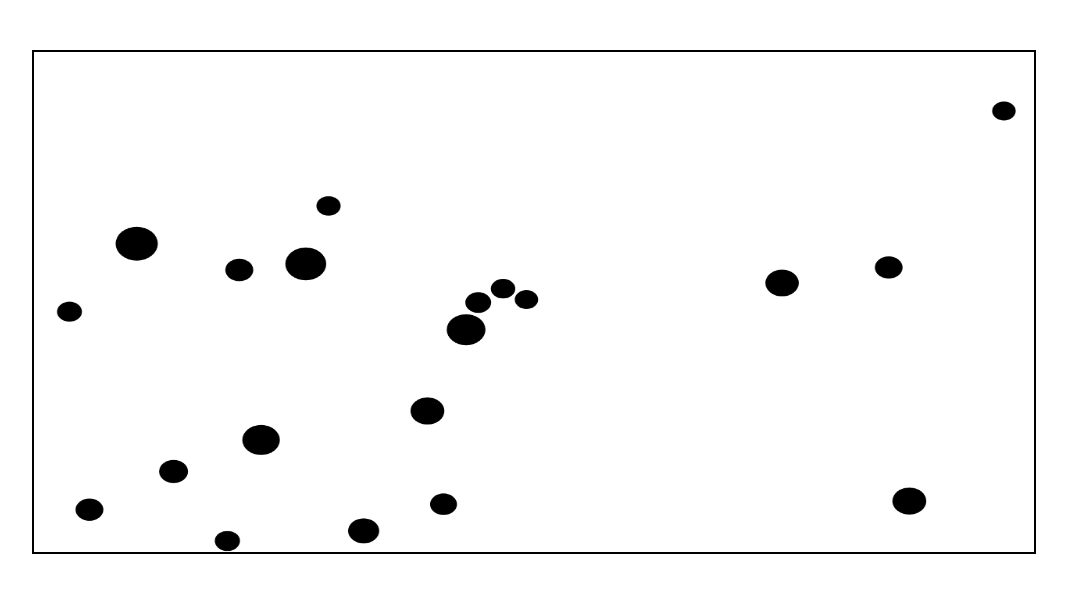
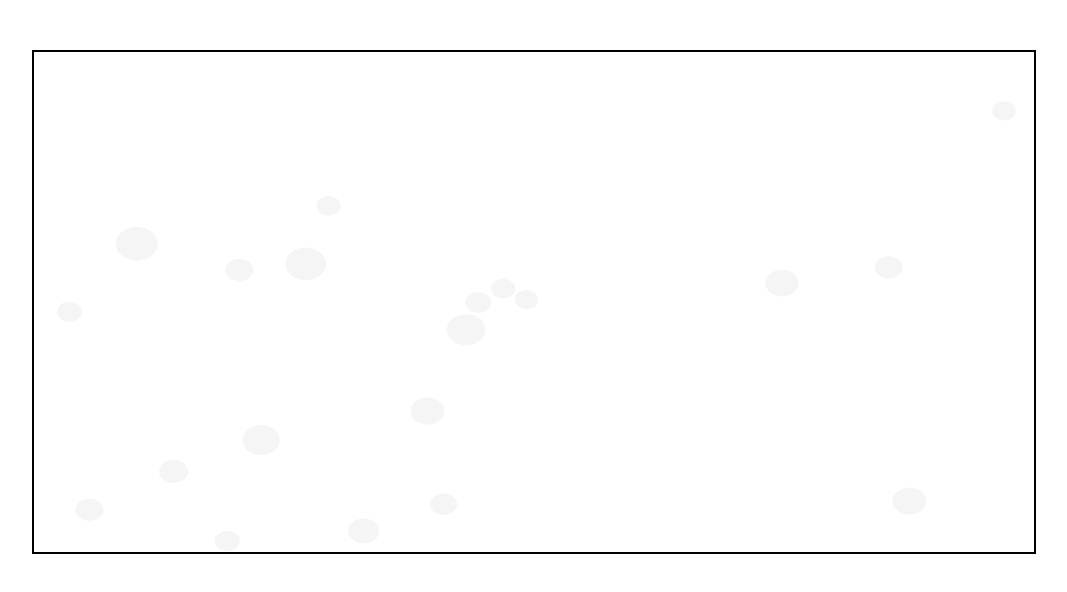
Before and after one commit to Southbig/we-ar_practice, a website with bundled scripts: page one_ball_bounce/index.html in a window 1280 px wide. Shown: the whole page, without its empty margins (106-1173 px from the left). Built offline with nearby package versions, Linux system fonts and the light colour scheme.

Commit message:
ball bounce

```diff
--- a/one_ball_bounce/app.js
+++ /dev/null
@@ -1,100 +0,0 @@
-import { Ball } from './ball.js';
-
-
-class App {
-  constructor() {
-    this.canvas = document.querySelector('canvas')
-    this.ctx = this.canvas.getContext('2d')
-
-    // this.stageWidth = 1000;
-    // this.stageHeight = 500;
-
-    this.stageWidth = document.body.clientWidth;
-    this.stageHeight = document.body.clientHeight;
-
-    this.canvas.width = this.stageWidth;
-    this.canvas.height = this.stageHeight;
-
-    // this.ball = new Ball(this.stageWidth, this.stageHeight, 15, 10);
-    this.balls = [];
-
-    // 공만들기
-    for (let i = 0; i < 20; i++) {
-      this.ball = new Ball(this.stageWidth, this.stageHeight, Math.random() * i + 15, Math.random() * Math.sqrt(i) + 5);
-      this.balls.push(this.ball)
-    }
-
-    window.requestAnimationFrame(this.animate)
-
-  }
-
-
-
-  animate = () => {
-    window.requestAnimationFrame(this.animate);
-    this.ctx.clearRect(0, 0, this.stageWidth, this.stageHeight);
-    // 공 시작지점
-    // for (let i = 0; i < 20; i++) {
-    //   this.balls[i].draw(this.ctx, this.stageWidth, this.stageHeight);
-    // }
-    for (let i = 0; i < this.balls.length; i++) {
-      const ball_1 = this.balls[i];
-
-      for (let j = 0; j < this.balls.length; j++) {
-        const ball_2 = this.balls[j];
-
-        if (i !== j) {
-          const d = Math.sqrt(
-            Math.pow(ball_1.x - ball_2.x, 2) + Math.pow(ball_1.y - ball_2.y, 2)
-          );
-          if (d <= ball_1.radius + ball_2.radius) {
-            const r = Math.atan2(ball_1.y - ball_2.y, ball_1.x - ball_2.x);
-
-            const m1 = 5
-            const m2 = 5
-
-            const v1 = ball_1.vector();
-            const v2 = ball_2.vector();
-
-            const t1 = ball_1.theta();
-            const t2 = ball_2.theta();
-
-            const x =
-              (v1 * Math.cos(t1 - r) * (m1 - m2) +
-                (2 * m2 * v2 * Math.cos(t2 - r)) / (m1 + m2)) *
-              Math.cos(r) +
-              v1 * Math.sin(t1 - r) * Math.cos(r + Math.PI / 2);
-
-            const y =
-              (v1 * Math.cos(t1 - r) * (m1 - m2) +
-                (2 * m2 * v2 * Math.cos(t2 - r)) / (m1 + m2)) *
-              Math.sin(r) +
-              v1 * Math.sin(t1 - r) * Math.sin(r + Math.PI / 2);
-
-            const x_ =
-              (v2 * Math.cos(t2 - r) * (m2 - m1) +
-                (2 * m1 * v1 * Math.cos(t1 - r)) / (m2 + m1)) *
-              Math.cos(r) +
-              v2 * Math.sin(t2 - r) * Math.cos(r + Math.PI / 2);
-
-            const y_ =
-              (v2 * Math.cos(t2 - r) * (m2 - m1) +
-                (2 * m1 * v1 * Math.cos(t1 - r)) / (m2 + m1)) *
-              Math.sin(r) +
-              v2 * Math.sin(t2 - r) * Math.sin(r + Math.PI / 2);
-
-            ball_1.update(x, y);
-            ball_2.update(x_, y_);
-          }
-        }
-      }
-      this.balls[i].draw(this.ctx, this.stageWidth, this.stageHeight);
-    }
-  }
-
-}
-
-
-window.onload = () => {
-  new App();
-}
--- /dev/null
+++ b/one_ball_bounce/app.ts
@@ -0,0 +1,109 @@
+import { Ball } from './ball';
+
+
+class App {
+  canvas: HTMLCanvasElement;
+  ctx: CanvasRenderingContext2D;
+  stageWidth: number;
+  stageHeight: number;
+
+  balls: Array<Ball>;
+
+  ball: Ball;
+
+  constructor() {
+
+    this.canvas = document.querySelector('canvas')
+    this.ctx = this.canvas.getContext('2d')
+
+    // this.stageWidth = 1000;
+    // this.stageHeight = 500;
+
+    this.stageWidth = document.body.clientWidth;
+    this.stageHeight = document.body.clientHeight;
+
+    this.canvas.width = this.stageWidth;
+    this.canvas.height = this.stageHeight;
+
+    // this.ball = new Ball(this.stageWidth, this.stageHeight, 15, 10);
+    this.balls = [];
+
+    // 공만들기
+    for (let i = 0; i < 20; i++) {
+      this.ball = new Ball(this.stageWidth, this.stageHeight, Math.random() * i + 15, Math.random() * Math.sqrt(i) + 5);
+      this.balls.push(this.ball)
+    }
+
+    window.requestAnimationFrame(this.animate)
+  }
+
+
+
+  animate = () => {
+    window.requestAnimationFrame(this.animate);
+    this.ctx.clearRect(0, 0, this.stageWidth, this.stageHeight);
+    // 공 시작지점
+    // for (let i = 0; i < 20; i++) {
+    //   this.balls[i].draw(this.ctx, this.stageWidth, this.stageHeight);
+    // }
+    for (let i = 0; i < this.balls.length; i++) {
+      const ball_1:Ball = this.balls[i];
+
+      for (let j = 0; j < this.balls.length; j++) {
+        const ball_2:Ball = this.balls[j];
+
+        if (i !== j) {
+          const d:number = Math.sqrt(
+            Math.pow(ball_1.x - ball_2.x, 2) + Math.pow(ball_1.y - ball_2.y, 2)
+          );
+          if (d <= ball_1.radius + ball_2.radius) {
+            const r:number = Math.atan2(ball_1.y - ball_2.y, ball_1.x - ball_2.x);
+
+            const m1:number = 5;
+            const m2:number = 5;
+
+            const v1:number = ball_1.vector();
+            const v2:number = ball_2.vector();
+
+            const t1:number = ball_1.theta();
+            const t2:number = ball_2.theta();
+
+            const x:number =
+              (v1 * Math.cos(t1 - r) * (m1 - m2) +
+                (2 * m2 * v2 * Math.cos(t2 - r)) / (m1 + m2)) *
+              Math.cos(r) +
+              v1 * Math.sin(t1 - r) * Math.cos(r + Math.PI / 2);
+
+            const y:number =
+              (v1 * Math.cos(t1 - r) * (m1 - m2) +
+                (2 * m2 * v2 * Math.cos(t2 - r)) / (m1 + m2)) *
+              Math.sin(r) +
+              v1 * Math.sin(t1 - r) * Math.sin(r + Math.PI / 2);
+
+            const x_:number =
+              (v2 * Math.cos(t2 - r) * (m2 - m1) +
+                (2 * m1 * v1 * Math.cos(t1 - r)) / (m2 + m1)) *
+              Math.cos(r) +
+              v2 * Math.sin(t2 - r) * Math.cos(r + Math.PI / 2);
+
+            const y_:number =
+              (v2 * Math.cos(t2 - r) * (m2 - m1) +
+                (2 * m1 * v1 * Math.cos(t1 - r)) / (m2 + m1)) *
+              Math.sin(r) +
+              v2 * Math.sin(t2 - r) * Math.sin(r + Math.PI / 2);
+
+            ball_1.update(x, y);
+            ball_2.update(x_, y_);
+          }
+        }
+      }
+      this.balls[i].draw(this.ctx, this.stageWidth, this.stageHeight);
+    }
+  }
+
+}
+
+
+window.onload = () => {
+  new App();
+}
--- a/one_ball_bounce/ball.js
+++ /dev/null
@@ -1,61 +0,0 @@
-export class Ball {
-  constructor(stageWidth, stageHeight, radius, speed) {
-
-    // 원의 반지름
-    this.radius = radius;
-
-    // x, y축으로 얼마나 이동할 것인가, 속도
-    this.vx = speed;
-    this.vy = speed;
-
-    // 원의 크기
-    const diameter = this.radius * 2;
-
-    //draw 공의 시작지점 정하는 x,y 값
-    this.x = Math.random() * (stageWidth - (diameter))
-    this.y = Math.random() * (stageHeight - (diameter))
-  }
-
-  vector() {
-    return Math.sqrt(this.vx * this.vx + this.vy * this.vy);
-  }
-
-  theta() {
-    return Math.atan2(this.vy, this.vx);
-  }
-
-  update(vx, vy) {
-    this.vx = vx;
-    this.vy = vy;
-  }
-
-  draw(ctx, stageWidth, stageHeight) {
-
-    this.x += this.vx;
-    this.y += this.vy;
-    ctx.fillstyle = '#f5f5f5'
-
-    this.bounce(stageWidth, stageHeight);
-    // this.check()
-
-    ctx.beginPath(); // 새로운 경로를 만든다
-    ctx.arc(this.x, this.y, this.radius, 0, 2 * Math.PI); // 원을 그린다
-    ctx.fill(); // 채운다
-  }
-
-  bounce(stageWidth, stageHeight) {
-    this.minX = this.radius;
-    this.minY = this.radius;
-    this.maxX = stageWidth - this.radius;
-    this.maxY = stageHeight - this.radius;
-
-
-    if (this.x <= this.minX || this.x >= this.maxX) {
-      this.vx *= -1;
-      this.x += this.vx;
-    } else if (this.y <= this.minY || this.y >= this.maxY) {
-      this.vy *= -1;
-      this.y += this.vy;
-    }
-  }
-}
--- /dev/null
+++ b/one_ball_bounce/ball.ts
@@ -0,0 +1,71 @@
+export class Ball {
+  radius: number;
+  vx: number;
+  vy: number;
+  x: number;
+  y: number;
+  minX:number;
+  minY:number;
+  maxX:number;
+  maxY:number;
+  constructor(stageWidth: number, stageHeight: number, radius: number, speed: number) {
+
+    // 원의 반지름
+    this.radius = radius;
+
+    // x, y축으로 얼마나 이동할 것인가, 속도
+    this.vx = speed;
+    this.vy = speed;
+
+    // 원의 크기
+    const diameter:number = this.radius * 2;
+
+    //draw 공의 시작지점 정하는 x,y 값
+    this.x = Math.random() * (stageWidth - (diameter))
+    this.y = Math.random() * (stageHeight - (diameter))
+  }
+
+  vector(): number {
+    return Math.sqrt(this.vx * this.vx + this.vy * this.vy);
+  }
+
+  theta(): number {
+    return Math.atan2(this.vy, this.vx);
+  }
+
+  update(vx: number, vy: number) {
+    this.vx = vx;
+    this.vy = vy;
+  }
+
+  draw(ctx: CanvasRenderingContext2D, stageWidth: number, stageHeight: number) {
+
+    this.x += this.vx;
+    this.y += this.vy;
+    // ctx.fillstyle = '#f5f5f5'
+    ctx.fillStyle =  '#f5f5f5'
+
+    this.bounce(stageWidth, stageHeight);
+    // this.check()
+
+    ctx.beginPath(); // 새로운 경로를 만든다
+    ctx.arc(this.x, this.y, this.radius, 0, 2 * Math.PI); // 원을 그린다
+    ctx.fill(); // 채운다
+  }
+
+  bounce(stageWidth: number, stageHeight: number) {
+    this.minX = this.radius;
+    this.minY = this.radius;
+    this.maxX = stageWidth - this.radius;
+    this.maxY = stageHeight - this.radius;
+
+
+    if (this.x <= this.minX || this.x >= this.maxX) {
+      this.vx *= -1;
+      this.x += this.vx;
+    } else if (this.y <= this.minY || this.y >= this.maxY) {
+      this.vy *= -1;
+      this.y += this.vy;
+    }
+  }
+}
--- a/one_ball_bounce/index.html
+++ b/one_ball_bounce/index.html
@@ -1,13 +1,13 @@
 <html lang="en">
 <head>
   <meta charset="UTF-8">
-  <meta http-equiv="X-UA-Compatible" content="IE=edge">
-  <meta name="viewport" content="width=device-width, initial-scale=1.0">
+  <meta http-equiv="X-UA-Compatible" content="IE=edge",chrome=1">
+  <meta name="viewport" content="width=device-width, initial-scale=1.0", maximum-scale=1, user-scalable=0">
   <title>One_Ball</title>
   <link rel="stylesheet" href="style.css">
 </head>
 <body>
   <canvas id="ball"></canvas>
-  <script type="module" src="app.js"></script>
+  <script type="module" src="./app.ts"></script>
 </body>
 </html>
```
Also changed, not shown: one_ball_bounce/package.json (added, +16 -0 lines), one_ball_bounce/tsconfig.json (added, +21 -0 lines), 1 other file.
